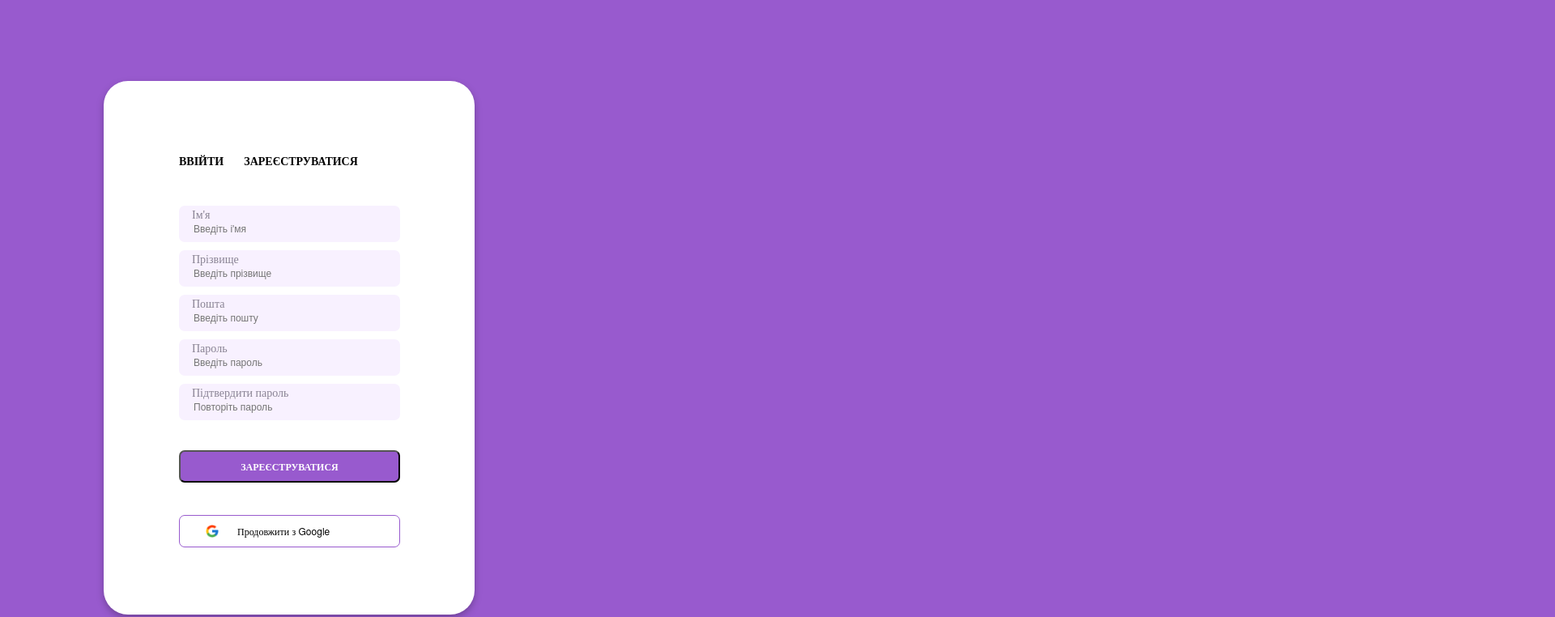
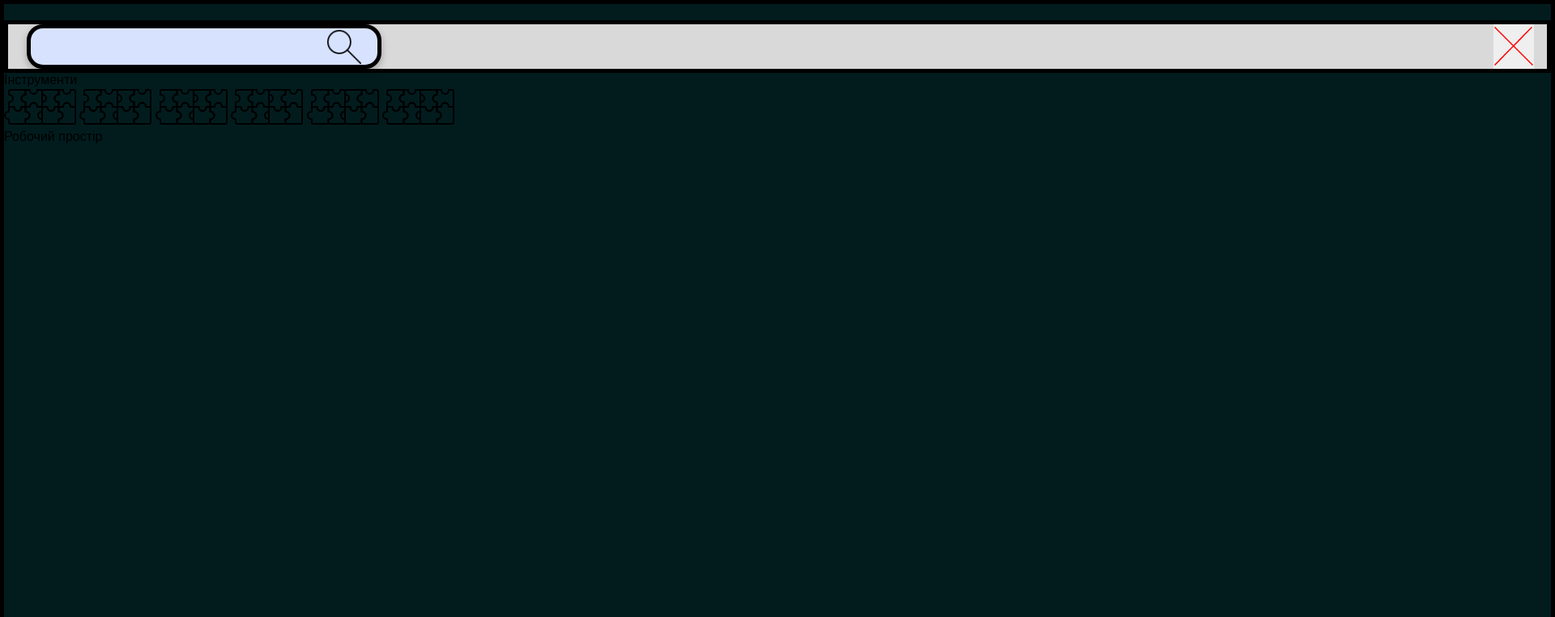
Before and after one commit to alex-HAMSTER/noosphere, a plain HTML site: page index.html in a window 1280 px wide. Shown: the top 762 px of the page at 81% size, 1920 px wide, since content can reach past the window. Drawn offline with Linux system fonts and the light colour scheme.

Commit message:
future game, my designe

```diff
--- a/index.html
+++ b/index.html
@@ -8,7 +8,42 @@
     <link rel="stylesheet" href="css/style.css">
 </head>
 <body>
+    <div class="game">
+        <div class="global_container">
 
+            <header class="header">
+                <nav class="nav">
+                    <input type="text" class="nav_input">
+                    <button class="search"><img src="img/search.png" alt="search" class="nav_img"></button>
+                </nav>
+                <button class="nav_close">
+                    <img src="img/close.png" alt="close" class="close_img">
+                </button>
+            </header>
+
+            <div class="job_place"> <!-- #021C1E -->
+                <div class="instrument">
+                    <div class="instrument_descr">
+                        Інструменти
+                    </div>
+                    <div class="pazle">
+                        <img src="img/puzzle.png" alt="puzzle" class="puzzle_1">
+                        <img src="img/puzzle.png" alt="puzzle" class="puzzle_2">
+                        <img src="img/puzzle.png" alt="puzzle" class="puzzle_3">
+                        <img src="img/puzzle.png" alt="puzzle" class="puzzle_4">
+                        <img src="img/puzzle.png" alt="puzzle" class="puzzle_5">
+                        <img src="img/puzzle.png" alt="puzzle" class="puzzle_6">
+                    </div>
+                </div>
+
+                <div class="big_place">
+                    <div class="big_place_descr">
+                        Робочий простір
+                    </div>
+                </div>
+            </div>
+        </div>
+    </div>
 
 
 
--- a/js/index.js
+++ b/js/index.js
@@ -79,6 +79,12 @@ chekPassword.addEventListener('click', () => {
     inpPassword.type = 'text';
 })
 
+/* const nameId = document.getElementById('name_id');
+nameId.value = 'HAMSTER'
+nameId.setAttribute('value', 'hamster')
+сет атрибут делает то же саоме что и строчка свверху НО можно внести любой атрибут
+ */
+
 /* chekPassword.addEventListener('click', function(){
     inpPassword.type = 'password';
 })
--- /dev/null
+++ b/sass/_form.sass
@@ -0,0 +1,119 @@
+.form
+    margin-top: 100px
+    display: none
+    .container
+        .big_form
+            width: 458px
+            height: 100%
+            filter: drop-shadow(0px 4px 4px rgba(0, 0, 0, 0.25))
+            background: #fff
+            padding: 87px 93px
+            padding-bottom: 83px
+            border-radius: 30px
+            .sign
+                width: 49px
+                height: 22px
+                display: flex
+                flex-direction: row
+                gap: 25px
+                .btn_form
+                    color: #000
+                    text-align: center
+                    font-family: HelveticaNeue
+                    font-size: 14px
+                    font-weight: 700
+                    text-transform: uppercase
+                    text-decoration: none
+                    background: none
+                    border: none
+                    cursor: pointer
+            .input_form
+                margin-top: 45px
+                display: flex
+                flex-direction: column
+                gap: 10px
+                border-radius: 10px
+                .inp
+                    width: 273px
+                    height: 100%
+                    padding: 3px 0 8px 16px
+                    display: flex
+                    flex-direction: column
+                    border-radius: 7px
+                    background: #F8F1FF
+
+                    color: rgba(64, 58, 75, 0.60)
+                    font-family: Lora
+                    font-size: 14px
+                    font-weight: 400
+                    input
+                        width: 80%
+                        background: #F8F1FF
+                        font-size: 12px
+                        border: none
+            .check_box
+                margin-top: 20px
+                display: flex
+                gap: 10px
+                font-size: 12px
+                font-family: HelveticaNeue
+                display: none
+            .reg
+                margin-top: 37px
+                width: 273px
+                height: 40px
+                display: flex
+                justify-content: center
+                align-items: center
+                background: #985ACE
+                border-radius: 7px
+                /* box-shadow: 273px 0.5px rgba(0, 0, 0, 0.5) */
+                a
+                    color: #FFF
+                    text-align: center
+                    font-family: HelveticaNeue
+                    font-size: 12px
+                    font-weight: 700
+                    text-transform: uppercase
+                    text-decoration: none
+            #forgot_password
+                display: flex
+                justify-content: center
+                align-items: center
+                flex-shrink: 0
+                font-size: 12px
+                font-family: HelveticaNeue
+                color: #000
+                text-decoration: none
+                margin-top: 27px
+                display: none
+            .continue_google
+                width: 273px
+                height: 40px
+                border-radius: 7px
+                border: 1px solid #985ACE
+                margin-top: 40px
+                display: flex
+                flex-direction: row
+                padding: 10px 31px
+                text-decoration: none
+                .continue
+                    color: #000
+                    text-align: center
+                    font-family: HelveticaNeue
+                    font-size: 12px
+                    margin-left: 22px
+            .input_password
+                #check_password_btn
+                    width: 12px
+                    height: 8px
+                    position: absolute
+                    left: 73%
+                    justify-content: center
+                    align-items: center
+                    margin-top: 16px
+                    border-radius: 15px
+                    border: none
+                    display: none
+                    &:hover
+                        border: 0.2px solid
--- a/sass/style.sass
+++ b/sass/style.sass
@@ -1,123 +1,43 @@
 @import 'annul'
+@import 'form'
 body
     background-color: #985ACE
 .container
     padding: 0 10%
-.form
-    margin-top: 100px
-    .container
-        .big_form
-            width: 458px
-            height: 100%
-            filter: drop-shadow(0px 4px 4px rgba(0, 0, 0, 0.25))
-            background: #fff
-            padding: 87px 93px
-            padding-bottom: 83px
-            border-radius: 30px
-            .sign
-                width: 49px
-                height: 22px
+.game
+
+    .global_container
+        border: 5px solid #000
+        background-color: #021C1E
+        width: 1920px
+        height: 1080px
+        .header
+            margin-top: 20px
+            padding: 0 23px
+            padding-right: 16px
+            border: 5px solid #000
+            display: flex
+            background: #D9D9D9
+            justify-content: space-between
+            .nav
+                width: 438px
+                height: 55px
+                padding-right: 20px
+                padding-top: 2px
+                background-color: #D7E2FF
+                filter: drop-shadow(0px 4px 4px rgba(0, 0, 0, 0.25))
+                border: 5px solid #000
+                border-radius: 20px
                 display: flex
-                flex-direction: row
-                gap: 25px
-                .btn_form
-                    color: #000
-                    text-align: center
-                    font-family: HelveticaNeue
-                    font-size: 14px
-                    font-weight: 700
-                    text-transform: uppercase
-                    text-decoration: none
+                justify-content: flex-end
+                .nav_input
+                    display: none
+                .search
                     background: none
                     border: none
+                    width: 42px
+                    height: 42px
                     cursor: pointer
-            .input_form
-                margin-top: 45px
-                display: flex
-                flex-direction: column
-                gap: 10px
-                border-radius: 10px
-                .inp
-                    width: 273px
-                    height: 100%
-                    padding: 3px 0 8px 16px
-                    display: flex
-                    flex-direction: column
-                    border-radius: 7px
-                    background: #F8F1FF
-
-                    color: rgba(64, 58, 75, 0.60)
-                    font-family: Lora
-                    font-size: 14px
-                    font-weight: 400
-                    input
-                        width: 80%
-                        background: #F8F1FF
-                        font-size: 12px
-                        border: none
-            .check_box
-                margin-top: 20px
-                display: flex
-                gap: 10px
-                font-size: 12px
-                font-family: HelveticaNeue
-                display: none
-            .reg
-                margin-top: 37px
-                width: 273px
-                height: 40px
-                display: flex
-                justify-content: center
-                align-items: center
-                background: #985ACE
-                border-radius: 7px
-                /* box-shadow: 273px 0.5px rgba(0, 0, 0, 0.5) */
-                a
-                    color: #FFF
-                    text-align: center
-                    font-family: HelveticaNeue
-                    font-size: 12px
-                    font-weight: 700
-                    text-transform: uppercase
-                    text-decoration: none
-            #forgot_password
-                display: flex
-                justify-content: center
-                align-items: center
-                flex-shrink: 0
-                font-size: 12px
-                font-family: HelveticaNeue
-                color: #000
-                text-decoration: none
-                margin-top: 27px
-                display: none
-            .continue_google
-                width: 273px
-                height: 40px
-                border-radius: 7px
-                border: 1px solid #985ACE
-                margin-top: 40px
-                display: flex
-                flex-direction: row
-                padding: 10px 31px
-                text-decoration: none
-                .continue
-                    color: #000
-                    text-align: center
-                    font-family: HelveticaNeue
-                    font-size: 12px
-                    margin-left: 22px
-            .input_password
-                #check_password_btn
-                    width: 12px
-                    height: 8px
-                    position: absolute
-                    left: 73%
-                    justify-content: center
-                    align-items: center
-                    margin-top: 16px
-                    border-radius: 15px
-                    border: none
-                    display: none
-                    &:hover
-                        border: 0.2px solid
+            .nav_close
+                border: none
+                cursor: pointer
```
Also changed, not shown: css/style.min.css, img/close.png (added), img/puzzle.png (added), img/search.png (added), 1 other file.
